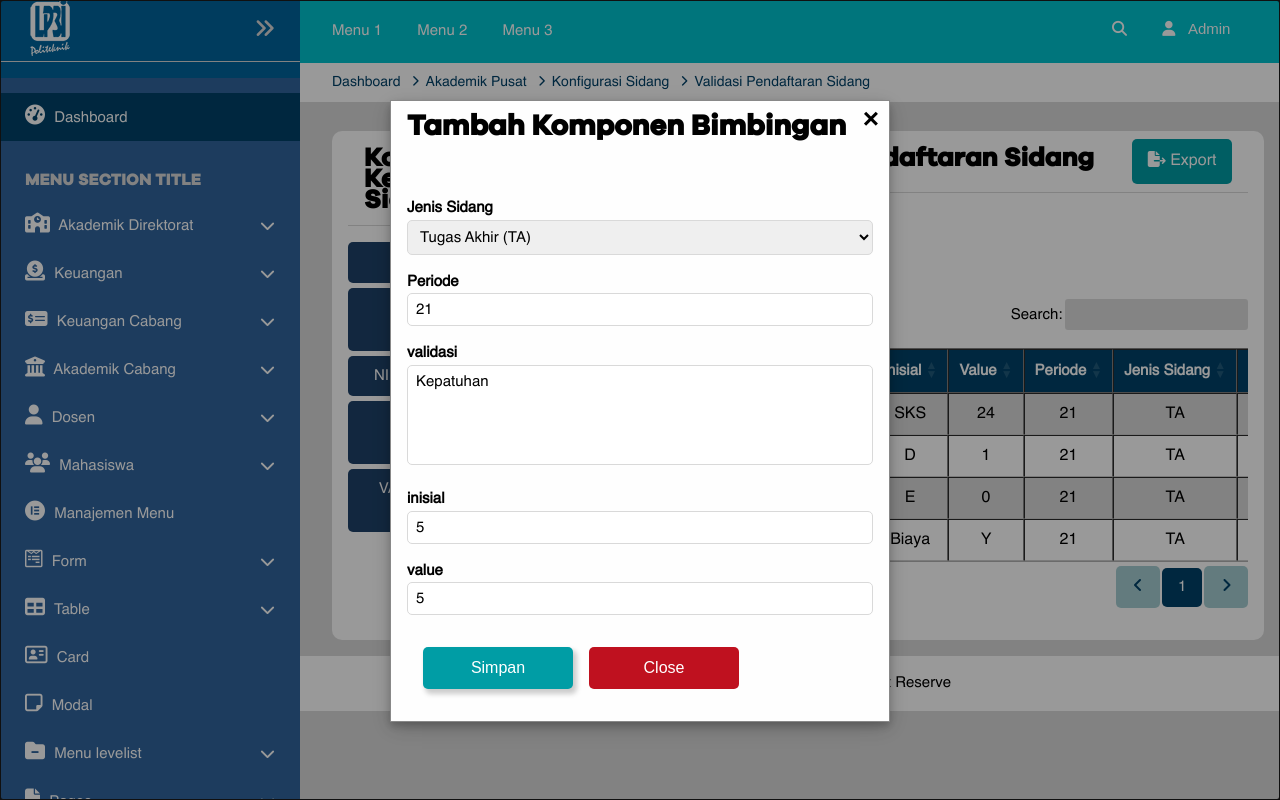
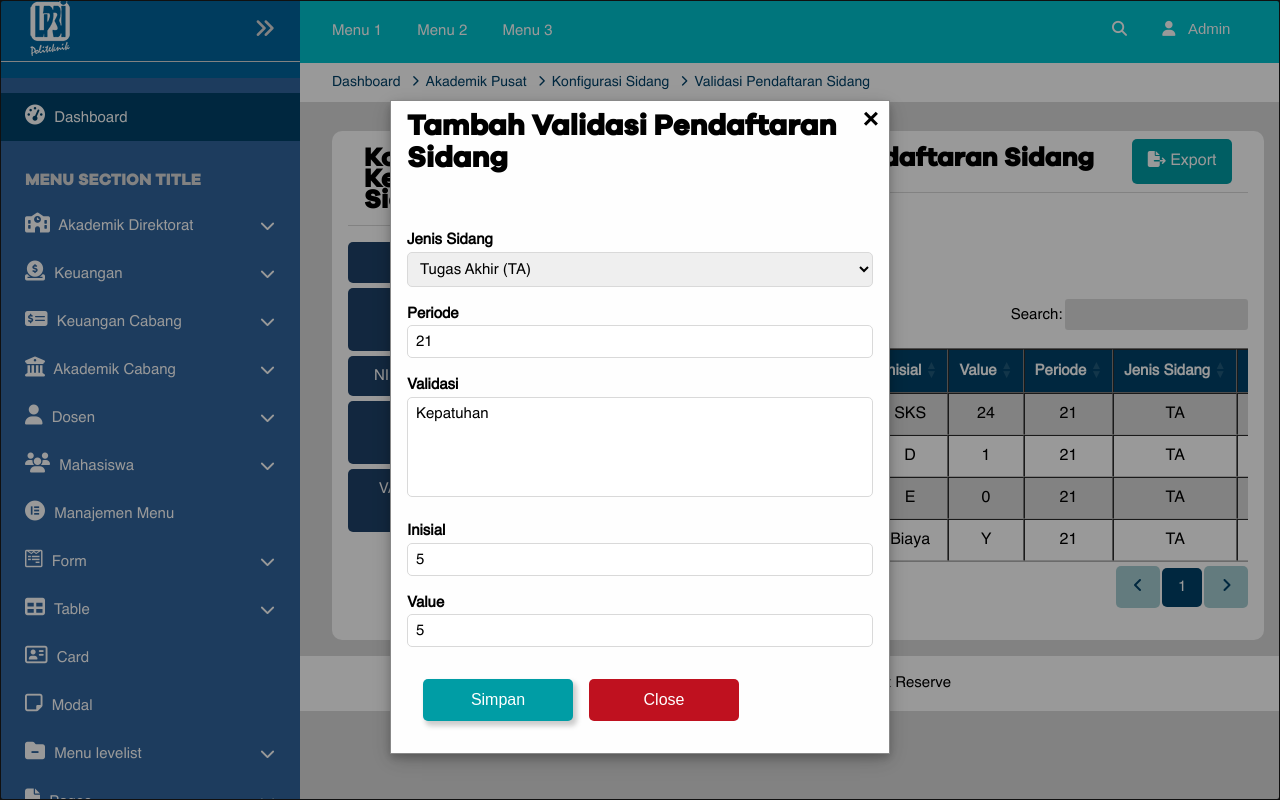
Before and after one commit to beta-tester-cell/mytemplates-admin, a PHP site: page /validasi-pendaftaran-sidang.php in a window 1280 px wide, after a click on "Add New". Run offline with PHP 8.4, Linux system fonts and the light colour scheme; lists and menus that the app fills with data are empty; some libraries are stand-ins or nearby versions.

Commit message:
Penambahan Form Validasi Pendaftaran sidang ( Revisi )

```diff
--- a/validasi-pendaftaran-sidang.php
+++ b/validasi-pendaftaran-sidang.php
@@ -166,7 +166,7 @@
     <div class="modal-dialog">
         <div class="modal-content">
             <div class="modal-header">
-                <h5 class="modal-title" id="exampleModalLabel" class="align-center">Tambah Komponen Bimbingan</h5>
+                <h5 class="modal-title" id="exampleModalLabel" class="align-center">Tambah Validasi Pendaftaran Sidang</h5>
                 <button type="button" class="close" data-dismiss="modal" aria-label="Close">
                     <span aria-hidden="true">&times;</span>
                 </button>
@@ -190,18 +190,18 @@
                             </div>
 
                             <div class="my-1">
-                                <label><b>validasi</b></label>
+                                <label><b>Validasi</b></label>
                                 <textarea class="width-100" id="validasi" style="resize:none;height:100px;" type="text" placeholder="validasi">Kepatuhan</textarea>
                             </div>
 
                              <div class="my-1">
-                                <label><b>inisial</b></label>
+                                <label><b>Inisial</b></label>
                                 <input class="width-100" id="inisial" value="5" type="text" placeholder="inisial">
                             </div>
 
 
                             <div class="my-1">
-                                <label><b>value</b></label>
+                                <label><b>Value</b></label>
                                 <input class="width-100" id="value" value="5" type="text" placeholder="value">
                             </div>
 
```
